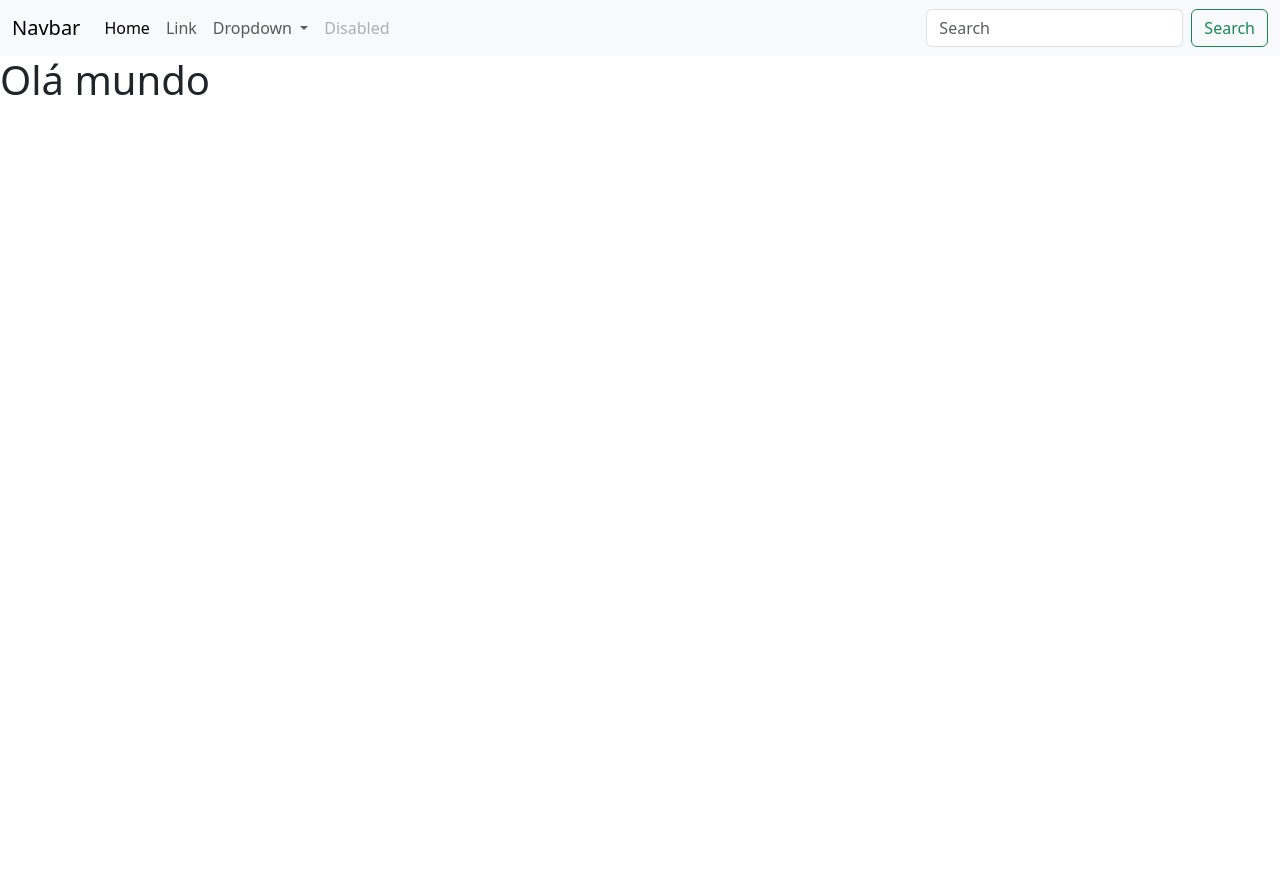
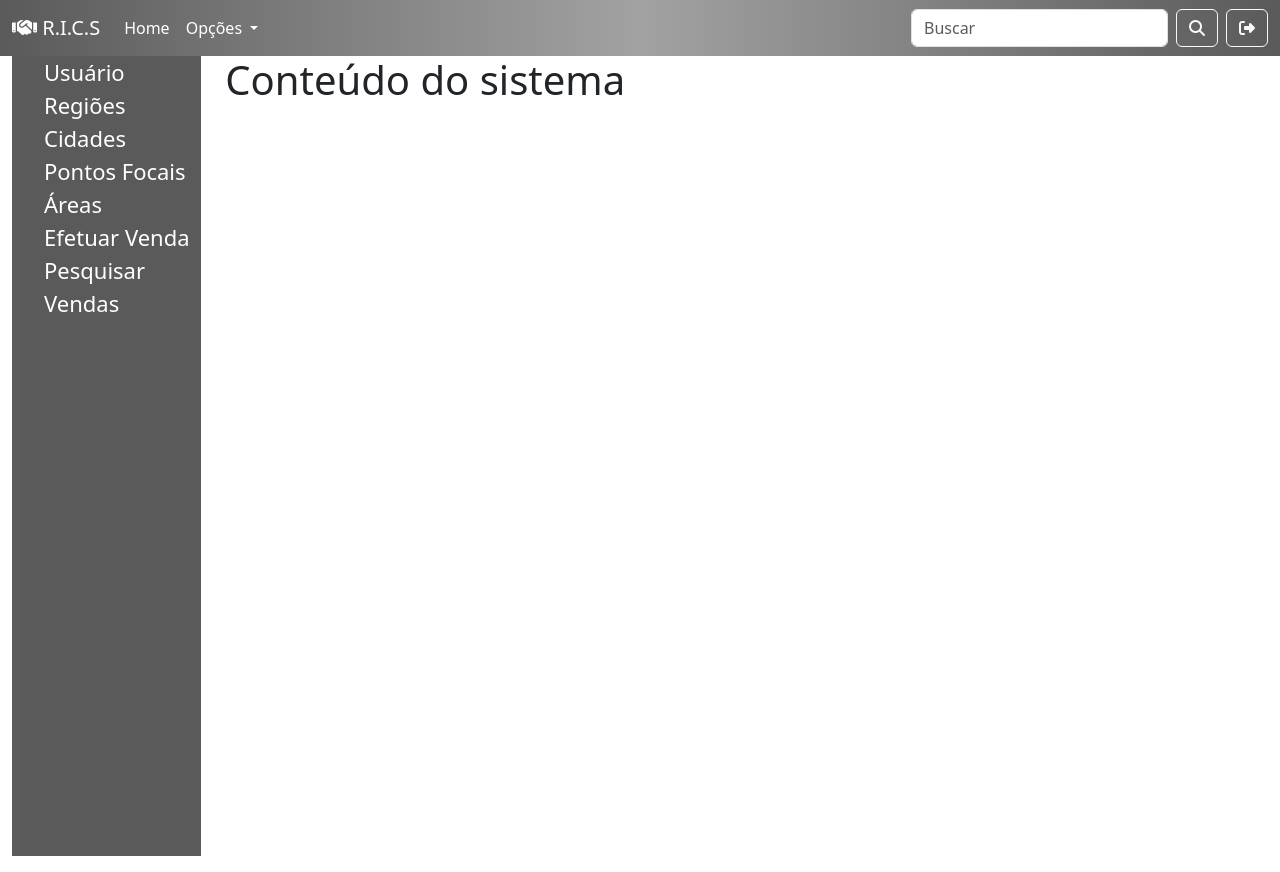
Before and after one commit to Otavio-Henrique08/projetoprogramador2025, a plain HTML site: page SISTEMA/index.html in a window 1280 px wide. Before the commit the page ends 800 px from the top, so only its background shows below. Drawn offline with nearby package versions, Linux system fonts and the light colour scheme.

Commit message:
SISTEMA MENU

```diff
--- a/SISTEMA/estilo.css
+++ b/SISTEMA/estilo.css
@@ -0,0 +1,18 @@
+.navegacao{
+   /* background-color: gray !important; */
+   background: linear-gradient(to right, rgb(90, 90, 90), rgb(162, 162, 162), rgb(90, 90, 90));
+}
+
+.menu{
+    background-color: rgb(90, 90, 90);
+    /* o menu pega toda a altura da tela*/
+    height: 100vh;
+    list-style: none;
+}
+
+.menu-item{
+    color: white;
+    padding: 8px 0px;
+    text-decoration: none;
+    font-size: 22px;
+}
--- a/SISTEMA/index.html
+++ b/SISTEMA/index.html
@@ -4,13 +4,15 @@
     <meta charset="UTF-8">
     <meta name="viewport" content="width=device-width, initial-scale=1.0">
     <title>Sistema</title>
+
+    <link rel="stylesheet" href="https://cdnjs.cloudflare.com/ajax/libs/font-awesome/6.7.2/css/all.min.css" integrity="sha512-Evv84Mr4kqVGRNSgIGL/F/aIDqQb7xQ2vcrdIwxfjThSH8CSR7PBEakCr51Ck+w+/U6swU2Im1vVX0SVk9ABhg==" crossorigin="anonymous" referrerpolicy="no-referrer" />
     <link href="https://cdn.jsdelivr.net/npm/bootstrap@5.3.7/dist/css/bootstrap.min.css" rel="stylesheet" integrity="sha384-LN+7fdVzj6u52u30Kp6M/trliBMCMKTyK833zpbD+pXdCLuTusPj697FH4R/5mcr" crossorigin="anonymous">
     <link rel="stylesheet" href="estilo.css">
 </head>
 <body>
-    <nav class="navbar navbar-expand-lg bg-body-tertiary">
+    <nav class="navbar navbar-expand-lg bg-secondary navbar-dark navegacao">
   <div class="container-fluid">
-    <a class="navbar-brand" href="#">Navbar</a>
+    <a class="navbar-brand" href="#"> <i class="fa-solid fa-handshake"></i> R.I.C.S</a>
     <button class="navbar-toggler" type="button" data-bs-toggle="collapse" data-bs-target="#navbarSupportedContent" aria-controls="navbarSupportedContent" aria-expanded="false" aria-label="Toggle navigation">
       <span class="navbar-toggler-icon"></span>
     </button>
@@ -19,12 +21,10 @@
         <li class="nav-item">
           <a class="nav-link active" aria-current="page" href="#">Home</a>
         </li>
-        <li class="nav-item">
-          <a class="nav-link" href="#">Link</a>
-        </li>
+
         <li class="nav-item dropdown">
-          <a class="nav-link dropdown-toggle" href="#" role="button" data-bs-toggle="dropdown" aria-expanded="false">
-            Dropdown
+          <a class="nav-link active dropdown-toggle" href="#" role="button" data-bs-toggle="dropdown" aria-expanded="false">
+            Opções
           </a>
           <ul class="dropdown-menu">
             <li><a class="dropdown-item" href="#">Action</a></li>
@@ -33,19 +33,45 @@
             <li><a class="dropdown-item" href="#">Something else here</a></li>
           </ul>
         </li>
-        <li class="nav-item">
-          <a class="nav-link disabled" aria-disabled="true">Disabled</a>
-        </li>
+
       </ul>
       <form class="d-flex" role="search">
-        <input class="form-control me-2" type="search" placeholder="Search" aria-label="Search"/>
-        <button class="btn btn-outline-success" type="submit">Search</button>
+        <input class="form-control me-2" type="search" placeholder="Buscar" aria-label="Search"/>
+        <button class="btn btn-outline-light" type="submit"><i class="fa-solid fa-magnifying-glass"></i></button>
+         <a href="#" class="btn btn-outline-light ms-2"> <i class="fa-solid fa-right-from-bracket"></i> </a>
+      </div>
       </form>
     </div>
   </div>
 </nav>
 
-    <h1>Olá mundo</h1>
+    <div class="container-fluid">
+
+
+    <div class="row">
+
+      <div class="col-2 ">
+        <ul class="menu">
+          <li> <a href="#" class="menu-item"> Usuário </a> </li>
+          <li> <a href="#" class="menu-item"> Regiões </a> </li>
+          <li> <a href="#" class="menu-item"> Cidades </a> </li>
+          <li> <a href="#" class="menu-item"> Pontos Focais </a> </li>
+          <li> <a href="#" class="menu-item"> Áreas </a> </li>
+          <li> <a href="#" class="menu-item"> Efetuar Venda </a> </li>
+          <li> <a href="#" class="menu-item"> Pesquisar Vendas </a> </li>
+        </ul>
+      </div>
+
+      <div class="col-10">
+        <h1> Conteúdo do sistema </h1>
+      </div>
+
+
+    </div>
+
+
+    </div>
+
 
     <script src="https://cdn.jsdelivr.net/npm/bootstrap@5.3.7/dist/js/bootstrap.bundle.min.js" integrity="sha384-ndDqU0Gzau9qJ1lfW4pNLlhNTkCfHzAVBReH9diLvGRem5+R9g2FzA8ZGN954O5Q" crossorigin="anonymous"></script>
     <script src="script.js"></script>
```
